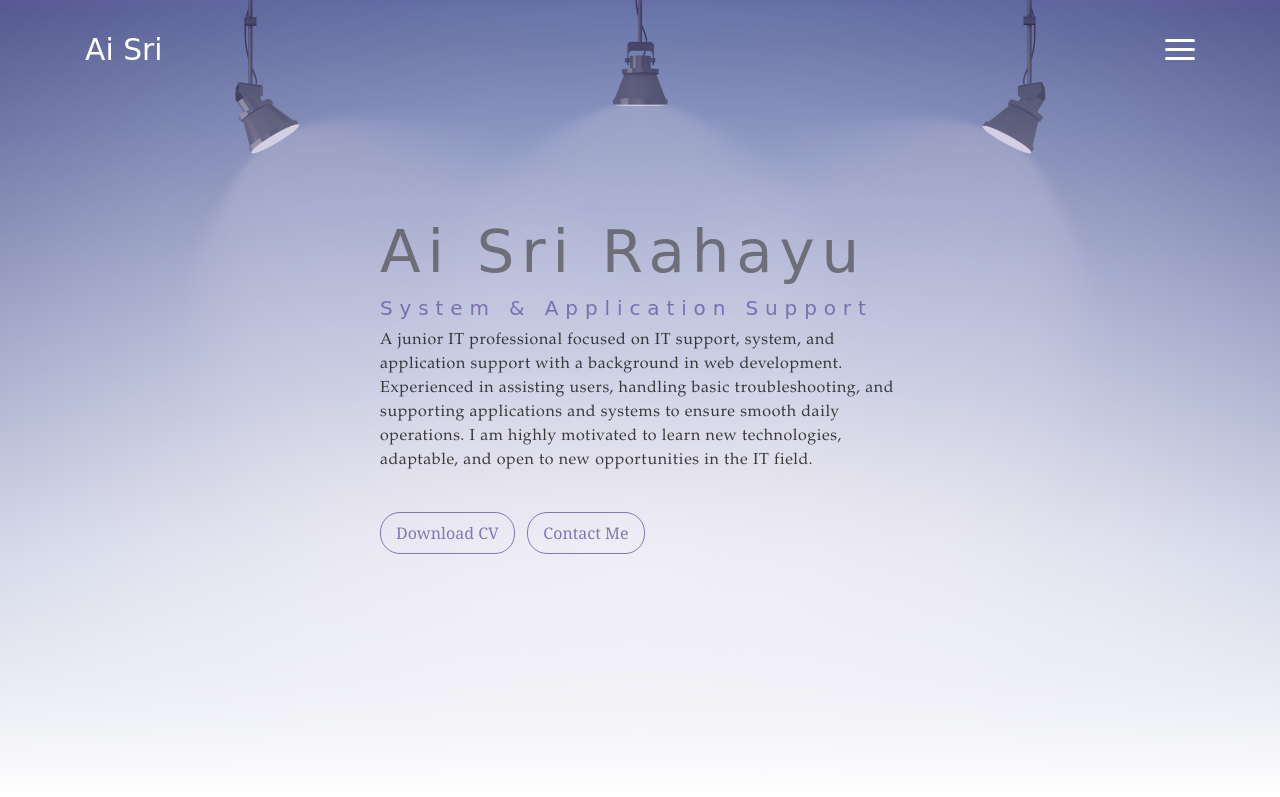
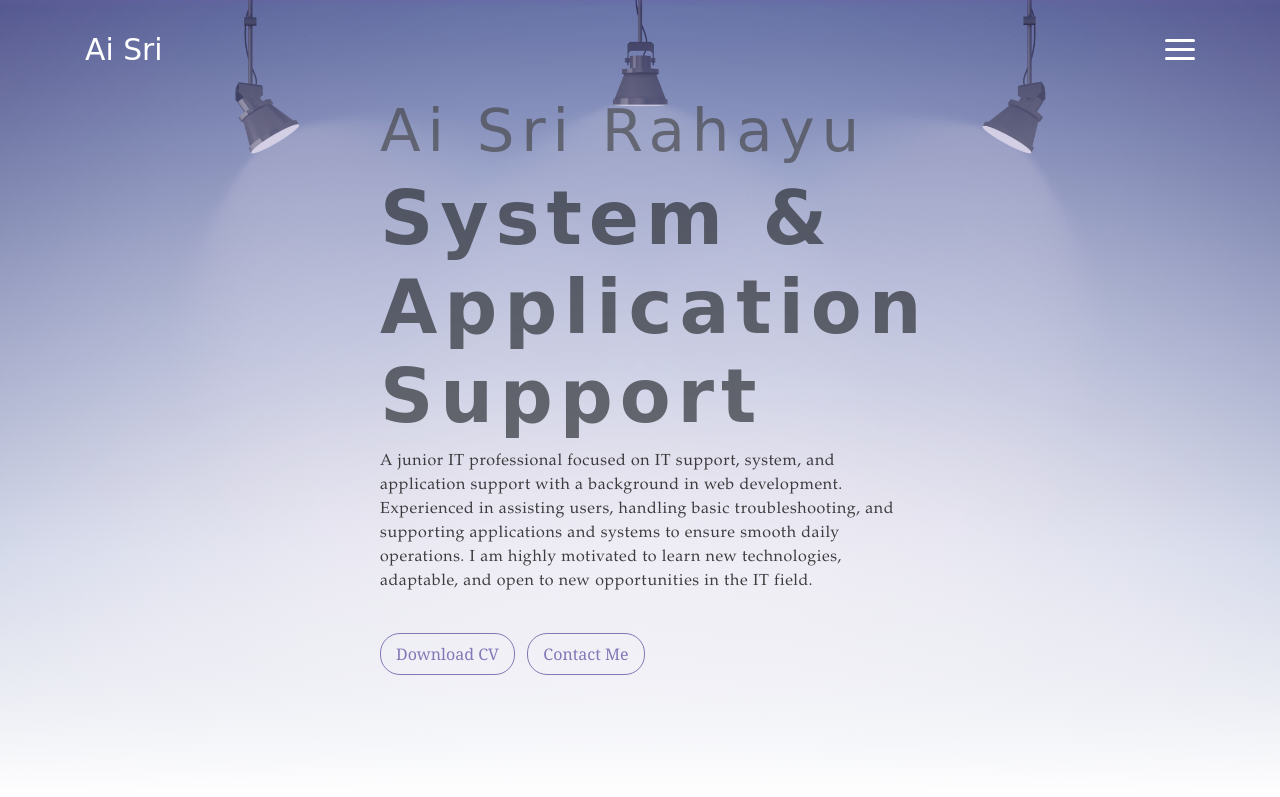
Before and after one commit to srirhy0601/Portofolio, a website: page index.html in a window 1280 px wide. Shown: the top 797 px of the page. Drawn offline with nearby package versions, Linux system fonts and the light colour scheme; a web font is replaced by a local one.

```diff
--- a/index.html
+++ b/index.html
@@ -70,8 +70,9 @@
       <div class="header-content container">
         <h1 class="header-title">
           <span class="up">Ai Sri Rahayu</span>
-          <h5><span class="down">System & Application Support</span></h5>
-        </h1>
+          </h1>
+          <h5 class="header-title"><span class="down">System & Application Support</span></h5>
+
         <p class="header-subtitle">
           A junior IT professional focused on IT support, system,
           and application support with a background in web development.
```
